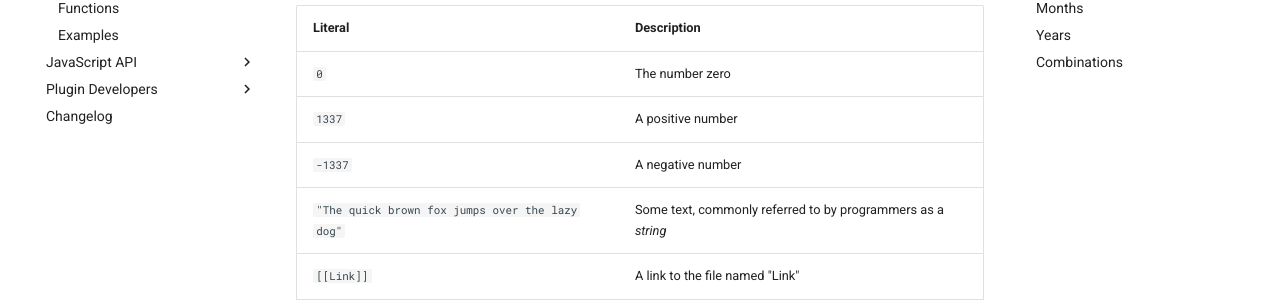
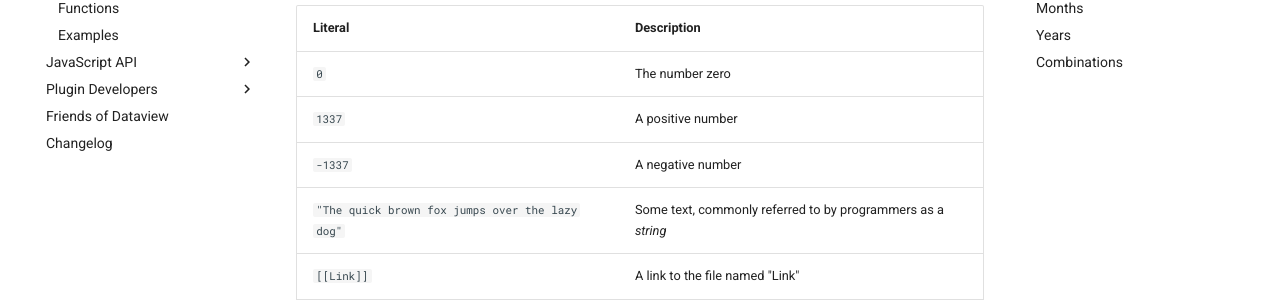
Before and after one commit to blacksmithgu/obsidian-dataview, an MkDocs documentation site: the page built from docs/docs/query/literals.md, in a window 1280 px wide. Shown: the part 345-645 px from the top of the page. Built offline with MkDocs 1.6.1 and Material for MkDocs 9.7.7, drawn with Linux system fonts in a browser that asks for light colours; comment, search, counter and statistics services are not loaded.

Commit message:
Update docs and add friends.md, Fix #892

```diff
--- a/docs/docs/query/literals.md
+++ b/docs/docs/query/literals.md
@@ -19,7 +19,7 @@ Literal|Description
 
 ### Dates
 
-Note that `date()` is also a [function](query/functions/#dateany)
+Note that `date()` is also a [function](../functions/#dateany)
 
 Literal|Description
 -|-
@@ -49,22 +49,22 @@ Literal|Description
 #### Minutes
 Literal|Description
 -|-
-`dur(1 m)`|one minute|
-`dur(3 m)`|three minutes|
-`dur(1 min)`|one minute|
-`dur(3 mins)`|three minutes|
-`dur(1 minute)`|one minute|
-`dur(3 minutes)`|three minutes|
+`dur(1 m)`|one minute
+`dur(3 m)`|three minutes
+`dur(1 min)`|one minute
+`dur(3 mins)`|three minutes
+`dur(1 minute)`|one minute
+`dur(3 minutes)`|three minutes
 
 #### Hours
 Literal|Description
 -|-
-`dur(1 h)`|one hour|
-`dur(3 h)`|three hours|
-`dur(1 hr)`|one hour|
-`dur(3 hrs)`|three hours|
-`dur(1 hour)`|one hour|
-`dur(3 hours)`|three hours|
+`dur(1 h)`|one hour
+`dur(3 h)`|three hours
+`dur(1 hr)`|one hour
+`dur(3 hrs)`|three hours
+`dur(1 hour)`|one hour
+`dur(3 hours)`|three hours
 
 #### Days
 Literal|Description
--- a/docs/mkdocs.yml
+++ b/docs/mkdocs.yml
@@ -33,6 +33,7 @@ nav:
     - Codeblock Examples: 'api/code-examples.md'
   - Plugin Developers:
     - Developing Against Dataview: 'plugin/develop-against-dataview.md'
+  - Friends of Dataview: 'friends.md'
   - Changelog: 'changelog.md'
 plugins:
   - search
```
Also changed, not shown: docs/docs/changelog.md (+6 -0 lines), docs/docs/friends.md (added, +13 -0 lines), docs/docs/index.md (+3 -3 lines), docs/docs/query/sources.md (+1 -1 lines).
